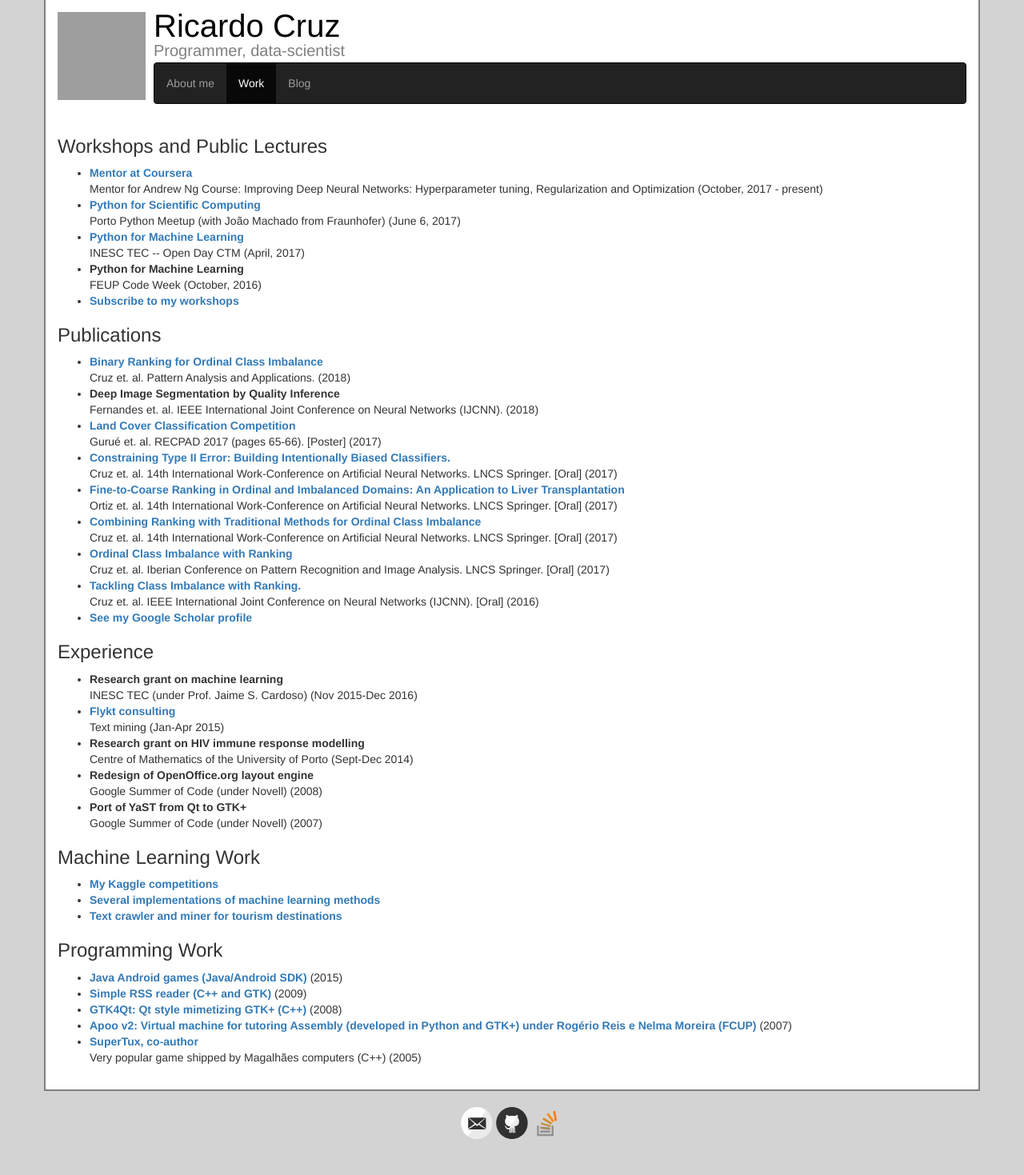
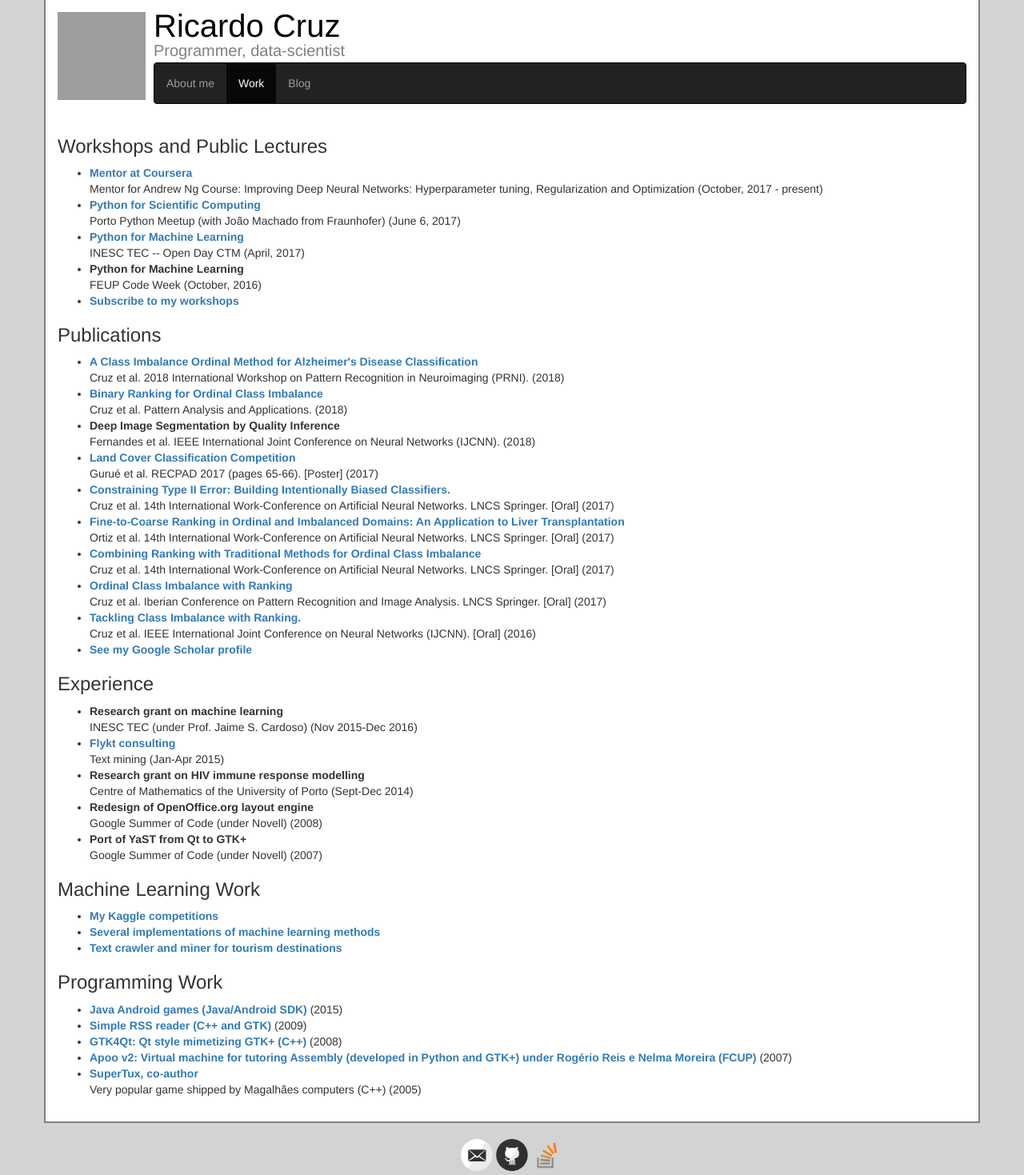
Before and after one commit to rpmcruz/rpmcruz.github.io, a Jekyll site: the page built from work.html, in a window 1280 px wide. Shown: the whole page at 80% size. Built offline with Jekyll 4.4.1, drawn with Linux system fonts in a browser that asks for light colours; before the commit the page ends 1429 px from its top, so only the background shows below that; grey boxes are pictures that could not be loaded.

Commit message:
Added my new paper with Margarida.

```diff
--- a/work.html
+++ b/work.html
@@ -13,14 +13,15 @@ active: work
 </ul>
 <h3>Publications</h3>
 <ul>
-<li><b><a href="https://link.springer.com/epdf/10.1007/s10044-018-0705-4?author_access_token=p2L5jwabAzmA-hENM_mugfe4RwlQNchNByi7wbcMAY42mOH72RPQeb098_tyy79R09eJLVa1A5i0Fl8_sgW1ks0WseTTuEtHZyi1eB8zBX3Z7vgZBxHJZ3x26EzyODMrDn4oUkmT-tVcZK4oD3u4vQ%3D%3D">Binary Ranking for Ordinal Class Imbalance</a></b><br/>Cruz et. al. Pattern Analysis and Applications. (2018)</li>
-<li><b>Deep Image Segmentation by Quality Inference</b><br/>Fernandes et. al. IEEE International Joint Conference on Neural Networks (IJCNN). (2018)</li>
-<li><b><a href="https://drive.google.com/file/d/0B8n5-Y-cA_5KQm1VckFBZDd4b1k/view">Land Cover Classification Competition</a></b><br/>Gurué et. al. RECPAD 2017 (pages 65-66). [Poster] (2017)</li>
-<li><b><a href="https://link.springer.com/chapter/10.1007/978-3-319-59147-6_47">Constraining Type II Error: Building Intentionally Biased Classifiers.</a></b><br/>Cruz et. al. 14th International Work-Conference on Artificial Neural Networks. LNCS Springer. [Oral] (2017)</li>
-<li><b><a href="https://link.springer.com/chapter/10.1007/978-3-319-59147-6_45">Fine-to-Coarse Ranking in Ordinal and Imbalanced Domains: An Application to Liver Transplantation</a></b><br/>Ortiz et. al. 14th International Work-Conference on Artificial Neural Networks. LNCS Springer. [Oral] (2017)</li>
-<li><b><a href="https://link.springer.com/chapter/10.1007/978-3-319-59147-6_46">Combining Ranking with Traditional Methods for Ordinal Class Imbalance</a></b><br/>Cruz et. al. 14th International Work-Conference on Artificial Neural Networks. LNCS Springer. [Oral] (2017)</li>
-<li><b><a href="https://link.springer.com/chapter/10.1007/978-3-319-58838-4_1">Ordinal Class Imbalance with Ranking</a></b><br/>Cruz et. al. Iberian Conference on Pattern Recognition and Image Analysis. LNCS Springer. [Oral] (2017)</li>
-<li><b><a href="http://ieeexplore.ieee.org/abstract/document/7727469/">Tackling Class Imbalance with Ranking.</a></b><br/>Cruz et. al. IEEE International Joint Conference on Neural Networks (IJCNN). [Oral] (2016)</li>
+<li><b><a href="https://ieeexplore.ieee.org/abstract/document/8423960/">A Class Imbalance Ordinal Method for Alzheimer's Disease Classification</a></b><br/>Cruz et al. 2018 International Workshop on Pattern Recognition in Neuroimaging (PRNI). (2018)</li>
+<li><b><a href="https://link.springer.com/epdf/10.1007/s10044-018-0705-4?author_access_token=p2L5jwabAzmA-hENM_mugfe4RwlQNchNByi7wbcMAY42mOH72RPQeb098_tyy79R09eJLVa1A5i0Fl8_sgW1ks0WseTTuEtHZyi1eB8zBX3Z7vgZBxHJZ3x26EzyODMrDn4oUkmT-tVcZK4oD3u4vQ%3D%3D">Binary Ranking for Ordinal Class Imbalance</a></b><br/>Cruz et al. Pattern Analysis and Applications. (2018)</li>
+<li><b>Deep Image Segmentation by Quality Inference</b><br/>Fernandes et al. IEEE International Joint Conference on Neural Networks (IJCNN). (2018)</li>
+<li><b><a href="https://drive.google.com/file/d/0B8n5-Y-cA_5KQm1VckFBZDd4b1k/view">Land Cover Classification Competition</a></b><br/>Gurué et al. RECPAD 2017 (pages 65-66). [Poster] (2017)</li>
+<li><b><a href="https://link.springer.com/chapter/10.1007/978-3-319-59147-6_47">Constraining Type II Error: Building Intentionally Biased Classifiers.</a></b><br/>Cruz et al. 14th International Work-Conference on Artificial Neural Networks. LNCS Springer. [Oral] (2017)</li>
+<li><b><a href="https://link.springer.com/chapter/10.1007/978-3-319-59147-6_45">Fine-to-Coarse Ranking in Ordinal and Imbalanced Domains: An Application to Liver Transplantation</a></b><br/>Ortiz et al. 14th International Work-Conference on Artificial Neural Networks. LNCS Springer. [Oral] (2017)</li>
+<li><b><a href="https://link.springer.com/chapter/10.1007/978-3-319-59147-6_46">Combining Ranking with Traditional Methods for Ordinal Class Imbalance</a></b><br/>Cruz et al. 14th International Work-Conference on Artificial Neural Networks. LNCS Springer. [Oral] (2017)</li>
+<li><b><a href="https://link.springer.com/chapter/10.1007/978-3-319-58838-4_1">Ordinal Class Imbalance with Ranking</a></b><br/>Cruz et al. Iberian Conference on Pattern Recognition and Image Analysis. LNCS Springer. [Oral] (2017)</li>
+<li><b><a href="http://ieeexplore.ieee.org/abstract/document/7727469/">Tackling Class Imbalance with Ranking.</a></b><br/>Cruz et al. IEEE International Joint Conference on Neural Networks (IJCNN). [Oral] (2016)</li>
 <li><b><a href="https://scholar.google.pt/citations?user=pSFY_gQAAAAJ&hl=pt-PT">See my Google Scholar profile</a></b></li>
 </ul>
 <h3>Experience</h3>
```
